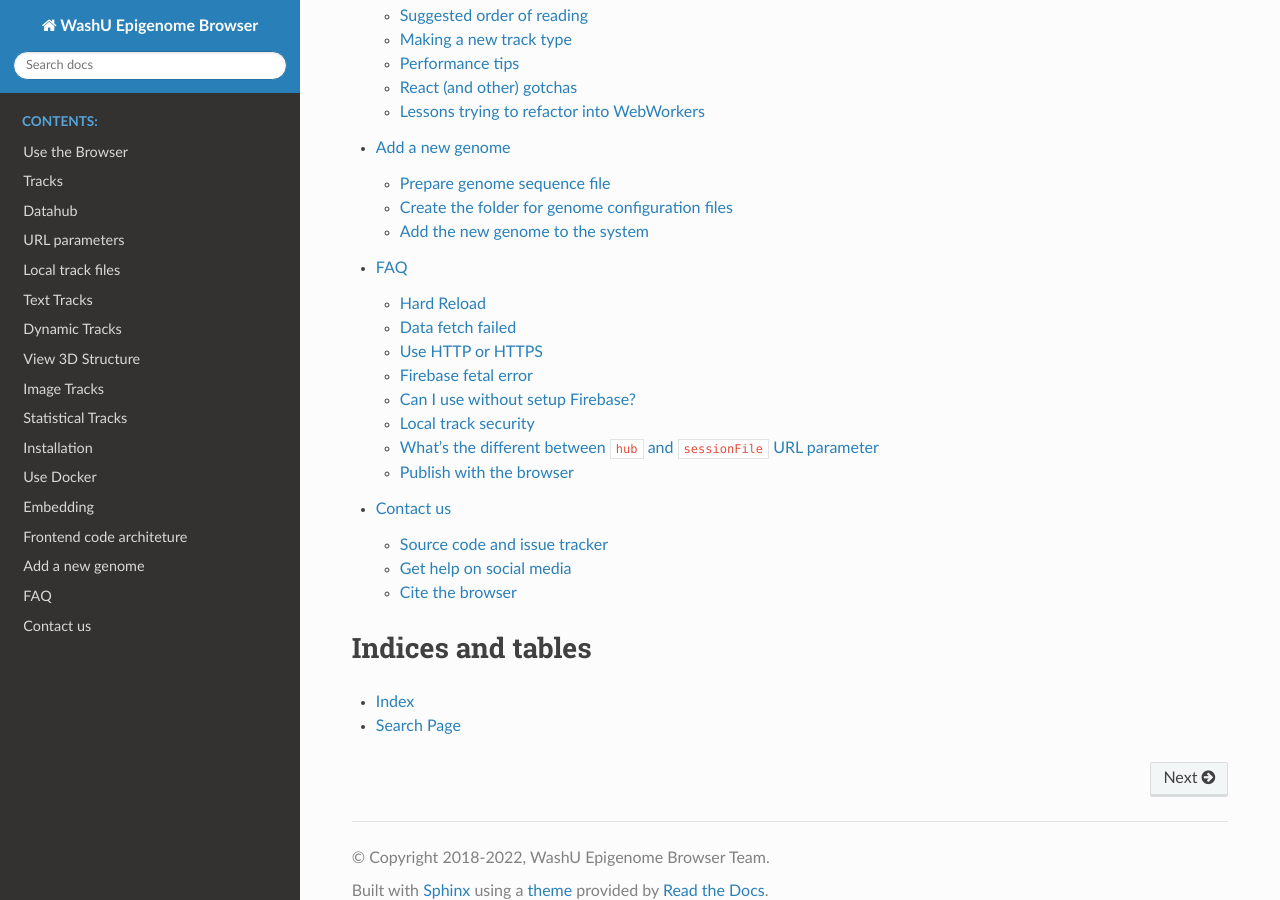
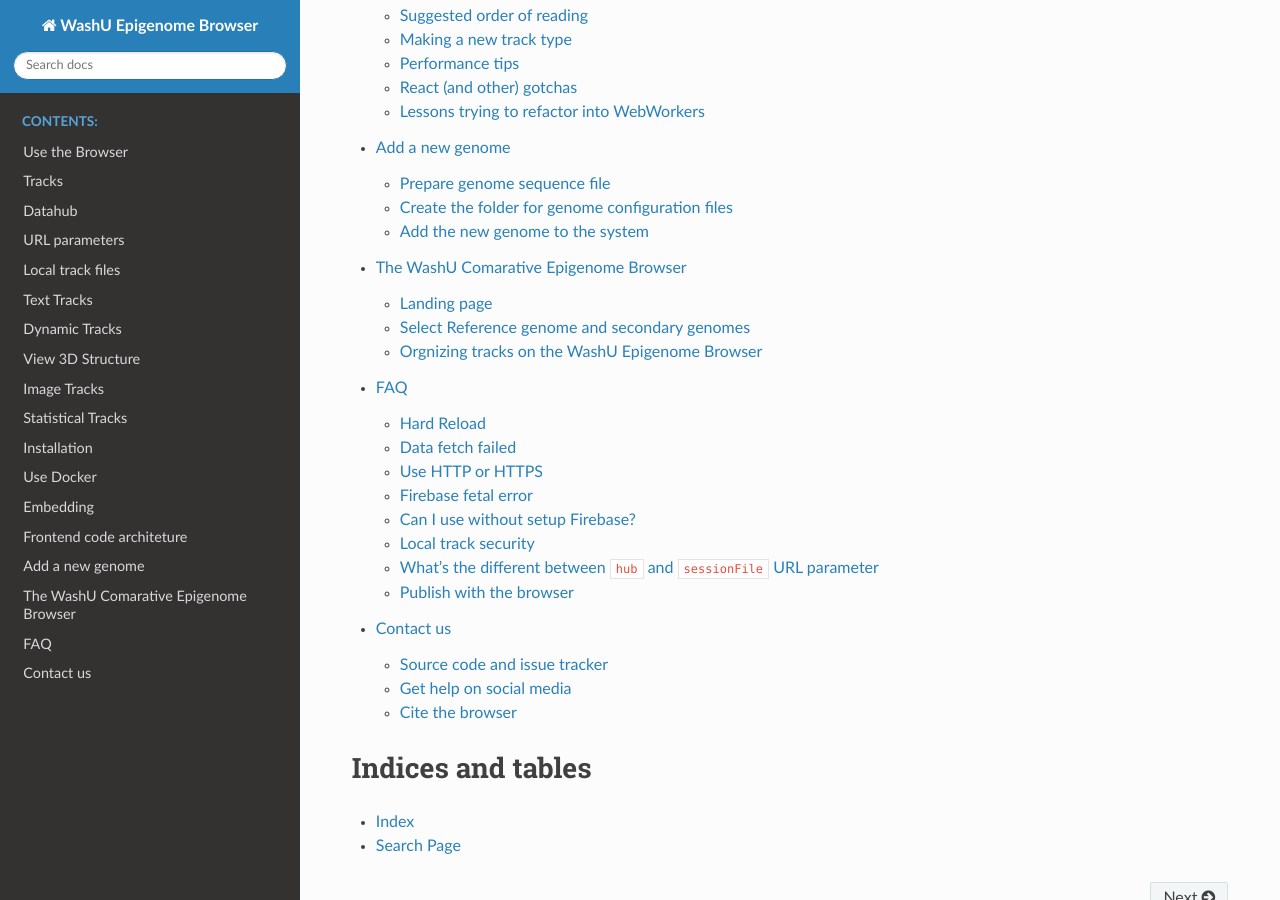
Before and after one commit to lidaof/eg-docs, a Sphinx documentation site: the page built from docs/index.rst, in a window 1280 px wide and 900 px high, scrolled down 3472 px. Built offline with Sphinx 7.4.7 and the Read the Docs theme 2.0.0, drawn with Linux system fonts in a browser that asks for light colours; some of the changed lines change nothing that is shown.

Commit message:
add comparative Browser tutorial

```diff
--- /dev/null
+++ b/docs/comparativeBrowser.rst
@@ -0,0 +1,43 @@
+The WashU Comarative Epigenome Browser
+=========================================
+
+Landing page
+------------
+The WashU Comparative Epigenome Browser is available at http://comparativegateway.wustl.edu/. Users can easily select multiple available species using the interface.
+
+* Click "select genomes" on the page to start selecting species:
+
+.. image:: _static/comparative/home.png
+
+Select Reference genome and secondary genomes
+--------------------------------------------
+Species selection tool allows users to select multiple species.
+
+* The WashU Comparative Epigenome Browser requires a reference genome, which all the other genomes will be compared to. Available assemblies can be found in the dropdown menu:
+.. image:: _static/comparative/widget_1.png
+
+* After selecting the reference genome, users can select secondary genomes available to the reference genome. In the following example, hg38 is the reference genome, mm10 and panTro6 are selected as secondary genomes:
+.. image:: _static/comparative/widget_2.png
+
+* With all the desired genomes selected, click "save selection" and a temporary datahub will be generated. Once it is ready, click the datahub link under "OPEN IN WASH U EPIGENOME BROWSER" and a new browser view will be opened in a new tab:
+.. image:: _static/comparative/widget_3.png
+
+Orgnizing tracks on the WashU Epigenome Browser
+-----------------------------------------------
+With the new browser tab launched, it only contains basic annotation tracks of the refernece genome and the selected genome-align tracks that connects to the secondary genomes. In the example, hg38-mm10 and hg38-panTro6 genome-align tracks are attached to the hg38 reference genome tracks:
+
+.. image:: _static/comparative/view_1.png
+
+To add annotations to the secondary genomes, click "Tracks" -> "Annotation tracks", all the available annotation tracks will be listed in a dropdown menu. Click the checkbox to add the track to the browser view:
+
+.. image:: _static/comparative/track.png
+
+Here we added Refseq gene annotations for both mm10 and panTro6, and both gene annotation tracks will be added to the bottom of the browser view.
+
+To change the order of the tracks, click the "Reorder tool" icon on the tools menu:
+
+.. image:: _static/comparative/tool.png
+
+Now drag the tracks up and down to the desired position, as shown here:
+
+.. image:: _static/comparative/view_1.png
--- a/docs/index.rst
+++ b/docs/index.rst
@@ -26,6 +26,7 @@
     stats
     installation
     add
+    comparativeBrowser
     faq
     contact
 
```
Also changed, not shown: docs/_static/comparative/home.png (added), docs/_static/comparative/tool.png (added), docs/_static/comparative/track.png (added), docs/_static/comparative/view_1.png (added), docs/_static/comparative/view_2.png (added), docs/_static/comparative/widget_1.png (added), docs/_static/comparative/widget_2.png (added), docs/_static/comparative/widget_3.png (added).
